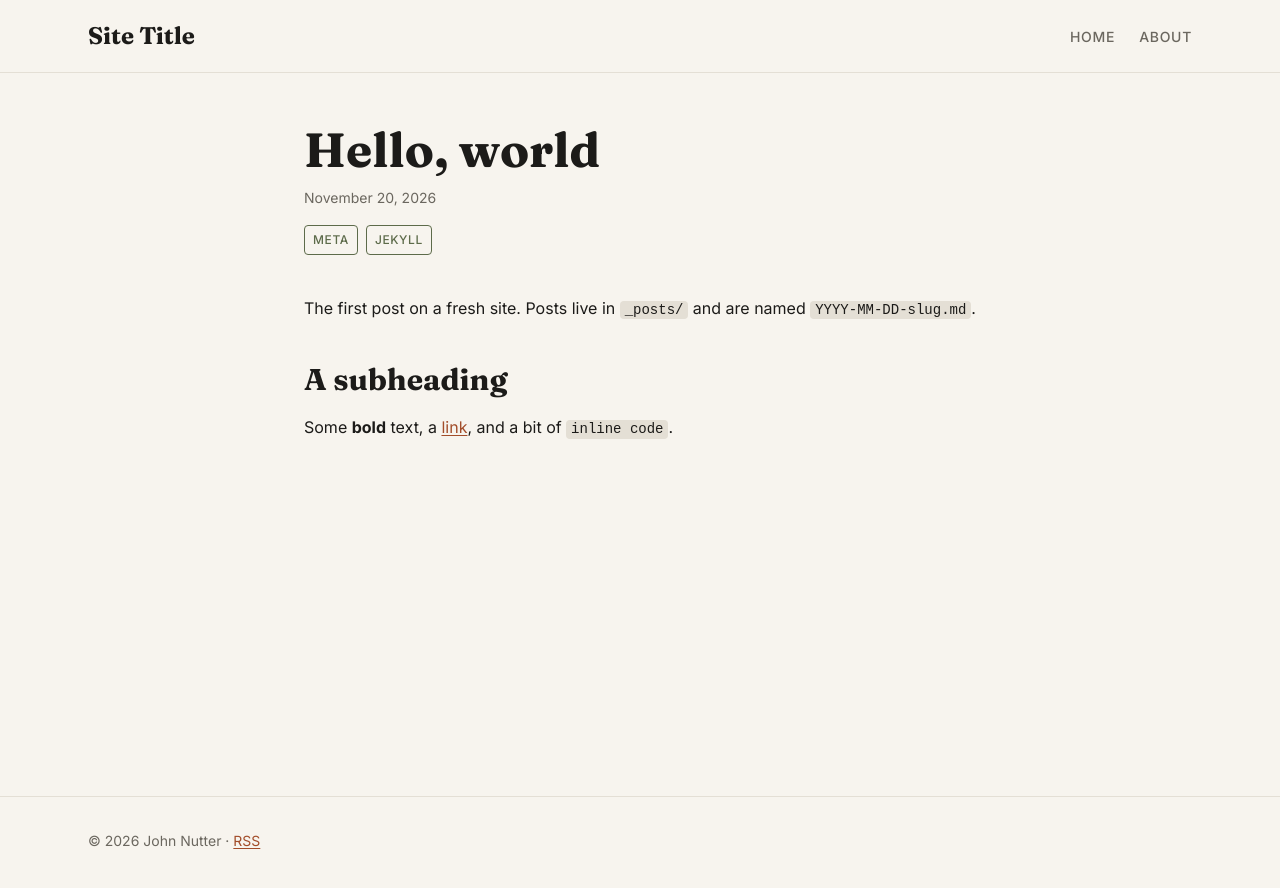
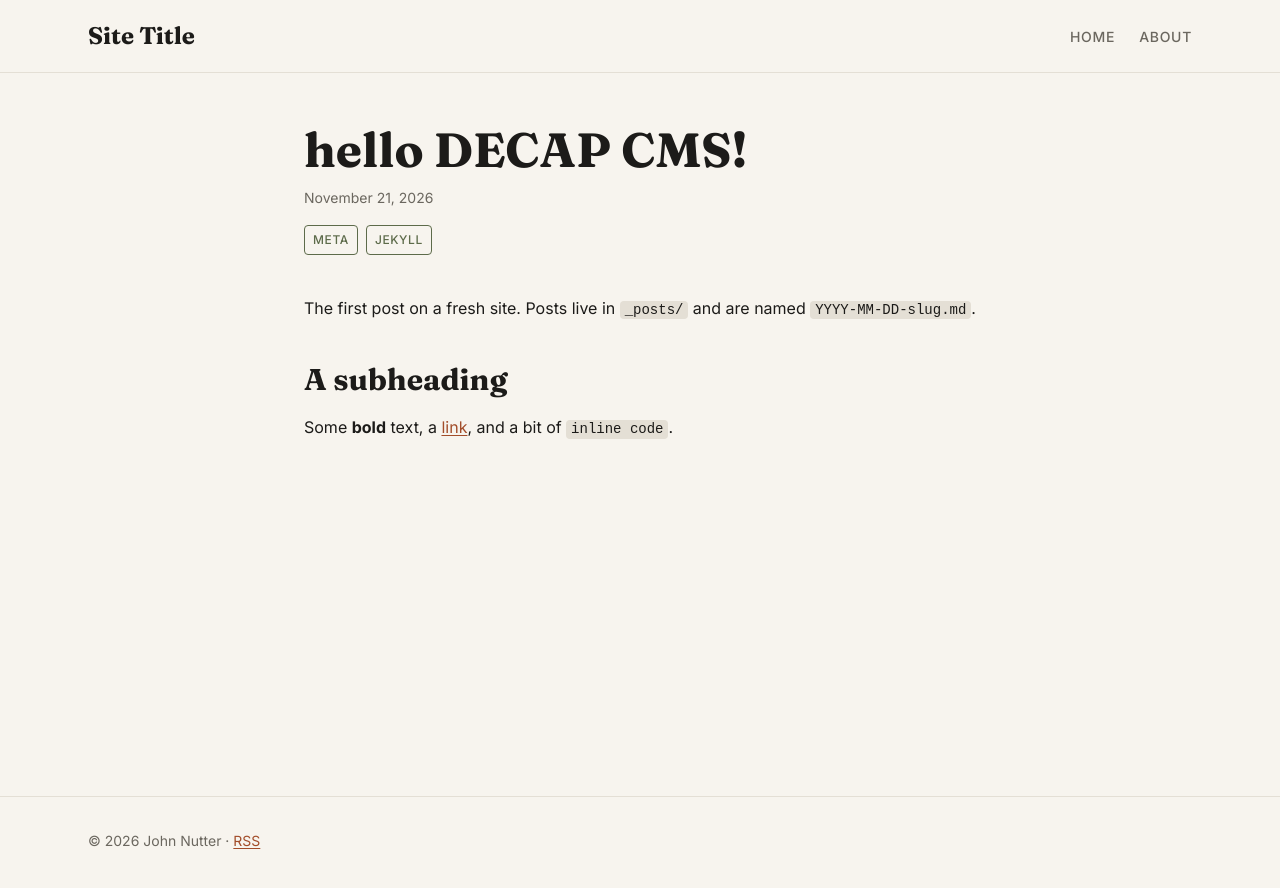
Before and after one commit to jnutterdev/jekyll-cms-template, a Jekyll site: the page built from _posts/2026-11-20-hello-world.md, in a window 1280 px wide. Shown: the top 888 px of the page. Built offline with Jekyll 4.4.1, drawn with Linux system fonts in a browser that asks for light colours; some web fonts are replaced.

Commit message:
Setting up decap with template

```diff
--- a/_posts/2026-11-20-hello-world.md
+++ b/_posts/2026-11-20-hello-world.md
@@ -1,7 +1,10 @@
 ---
 layout: post
-title: "Hello, world"
-tags: [meta, jekyll]
+title: hello DECAP CMS!
+date: 2026-11-20 20:51:00 -0500
+tags:
+  - meta
+  - jekyll
 ---
 
 The first post on a fresh site. Posts live in `_posts/` and are named `YYYY-MM-DD-slug.md`.
```
Also changed, not shown: README.md.
